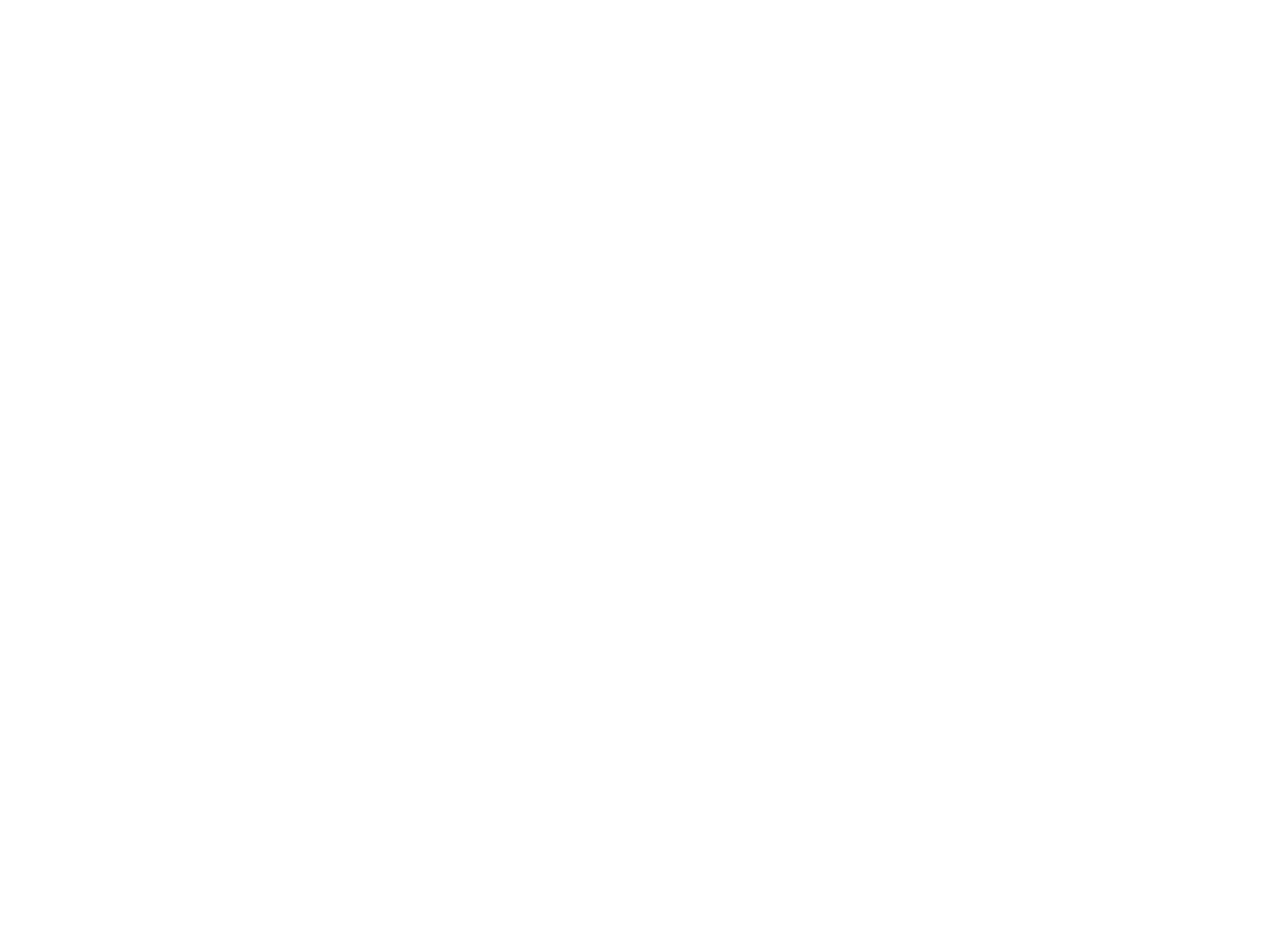
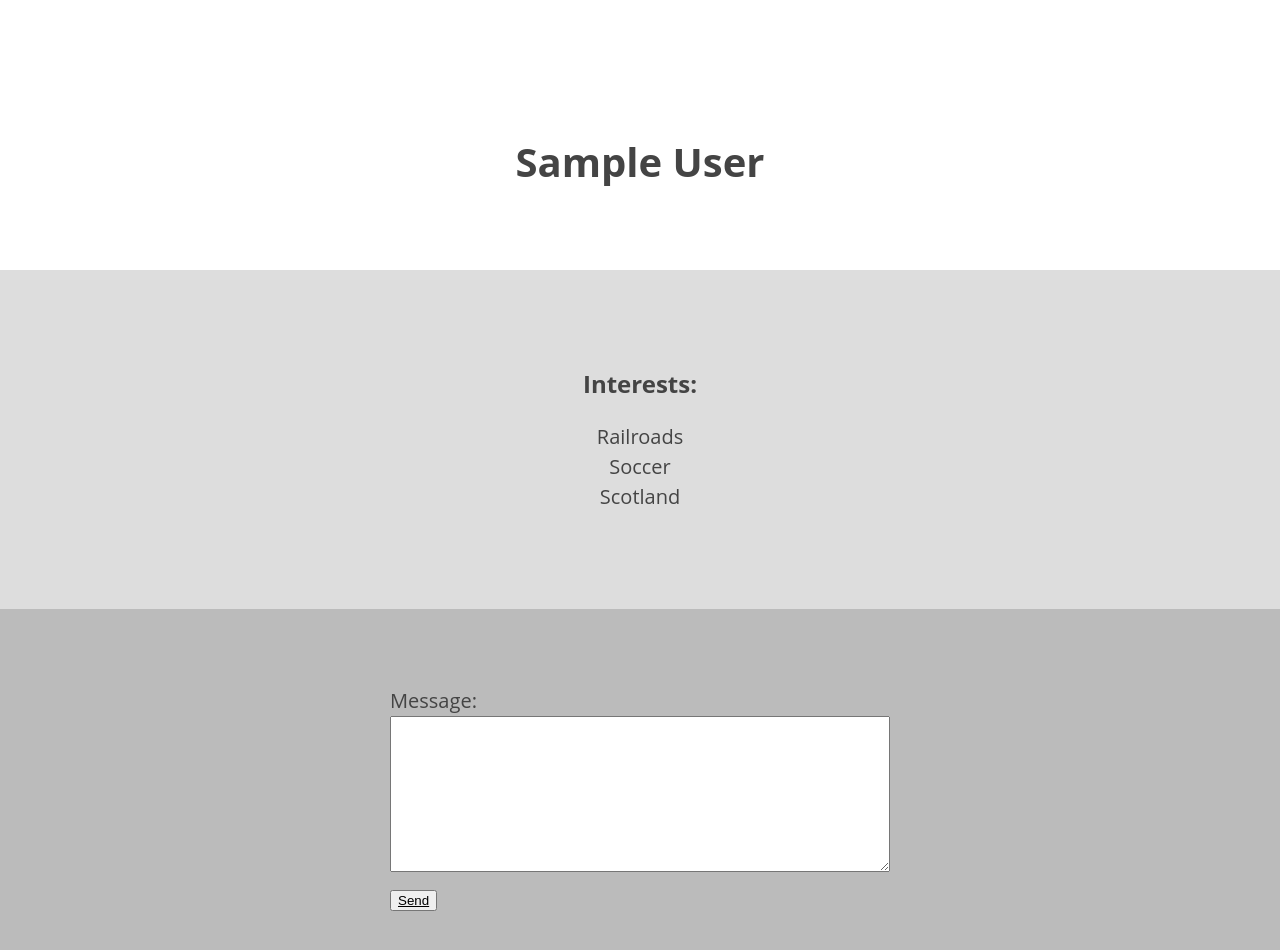
Before and after one commit to jmpainter/shared-interests-client, a React (Create React App) app: page /display-user/1 in a window 1280 px wide. Shown: the part 100-1050 px from the top of the page. Before the commit the page ends 800 px from the top, so only its background shows below. Built offline with nearby package versions, Linux system fonts and the light colour scheme.

Commit message:
added links for mockup

```diff
--- a/src/components/AddEditInterests.js
+++ b/src/components/AddEditInterests.js
@@ -2,6 +2,7 @@ import React from 'react';
 import './AddEditInterests.css';
 import EditInterests from './EditInterests';
 import AddInterest from './AddInterest';
+import { Link } from 'react-router-dom';
 import { connect } from 'react-redux';
 
 export function AddEditInterests(props) {
@@ -13,6 +14,7 @@ export function AddEditInterests(props) {
       <section>
         <EditInterests list={ props.interests } />
         <AddInterest />
+        <Link to="/dashboard">(Not implemented yet) Click to continue</Link>
       </section>
     </div>
   );
--- a/src/components/App.js
+++ b/src/components/App.js
@@ -7,6 +7,7 @@ import AddEditInterests from './AddEditInterests';
 import Dashboard from './Dashboard';
 import Conversation from './Conversation';
 import NavBar from './NavBar';
+import DisplayUser from './DisplayUser';
 import './App.css';
 
 export default function App(props) {
@@ -23,6 +24,7 @@ export default function App(props) {
           <Route exact path="/add-edit-interests" component={ AddEditInterests } />
           <Route exact path="/dashboard" component={ Dashboard } />
           <Route path="/conversation/:id" component={ Conversation } />
+          <Route path="/display-user/:id" component={ DisplayUser } />
         </main>
       </div>
     </Router>
--- a/src/components/CategoriesInterestsList.js
+++ b/src/components/CategoriesInterestsList.js
@@ -6,7 +6,7 @@ export default function CategoriesInterestsList(props) {
 
   const categoriesInterests = props.list.map(interest => {
     const users = interest.users.map(user => {
-      const userLink = '/conversation/' + user.id;
+      const userLink = '/display-user/' + user.id;
       return (
         <li key={ 'u' + user.id } ><Link to={ userLink } >{ user.screenName }</Link></li>
       )
--- a/src/components/Conversation.js
+++ b/src/components/Conversation.js
@@ -7,7 +7,8 @@ import { connect } from 'react-redux';
 
 export class Conversation extends React.Component {
   render() {
-    const conversation = this.props.conversations.find(conversation => conversation.id === parseInt(this.props.match.params.id, 10));
+    const conversationId = parseInt(this.props.match.params.id, 10);
+    const conversation = this.props.conversations.find(conversation => conversation.id === conversationId);
     return (
       <div className="conversation">
       <header>
--- a/src/components/Dashboard.js
+++ b/src/components/Dashboard.js
@@ -10,7 +10,7 @@ export function Dashboard(props) {
   return (
     <div className="dashboard">
       <header>
-        <h1>{ props.firstName + ' ' + props.lastName }</h1>
+        <h1>Dashboard</h1>
       </header>
 
       <section>
--- /dev/null
+++ b/src/components/DisplayUser.js
@@ -0,0 +1,24 @@
+import React from 'react';
+import './DisplayUser.css';
+import SendMessage from './SendMessage';
+
+export default function DisplayUser(props) {
+  return (
+    <div className="display-user">
+      <header>
+        <h1>Sample User</h1>
+      </header>
+      <section>
+        <h2>Interests:</h2>
+        <ul>
+          <li>Railroads</li>
+          <li>Soccer</li>
+          <li>Scotland</li>
+        </ul>
+      </section>
+      <section>
+        <SendMessage />
+      </section>
+    </div>
+  )
+}
--- a/src/components/Login.js
+++ b/src/components/Login.js
@@ -1,21 +1,28 @@
 import React from 'react';
 import './Login.css';
+import { Link } from 'react-router-dom';
 
-export default function Login(props) {
+export default class Login extends React.Component {
+  submit(event) {
+    event.preventDefault();
+  }
+
+  render() {
     return (
       <div className="login">
         <header>
           <h1>Log In</h1>
         </header>
         <section>
-        <form>
-          <label htmlFor="username">Username (for login):</label>
+          <form onSubmit={event => this.submit(event)}>
+            <label htmlFor="username">Username:</label>
             <input type="text" name="username" id="username" />
             <label htmlFor="password">Password:</label>
             <input type="text" name="password" id="password" />
-          <button>Submit</button>
+            <Link to="/dashboard"><button type="submit">Submit</button></Link>
           </form>
         </section>
       </div>
     );
   }
+}
--- a/src/components/Register.js
+++ b/src/components/Register.js
@@ -1,14 +1,19 @@
 import React from 'react';
 import './Register.css';
+import { Link } from 'react-router-dom';
 
-export default function Register(props) {
+export default class Register extends React.Component {
+  submit(event) {
+    event.preventDefault();
+  }
+  render() {
     return (
       <div className="register">
         <header>
           <h1>Register</h1>
         </header>
         <section>
-        <form>
+          <form onSubmit={event => this.submit(event)}>
             <label htmlFor="first-name">First Name:</label>
             <input type="text" name="first-name" id="first-name" />
             <label htmlFor="last-name">Last Name:</label>
@@ -21,9 +26,11 @@ export default function Register(props) {
             <input type="text" name="username" id="username" />
             <label htmlFor="password">Password:</label>
             <input type="text" name="password" id="password" />
-          <button>Submit</button>
+            <button type="submit">Submit</button>
+            <Link to="/add-edit-interests">Not implemented - continue</Link>
           </form>
         </section>
       </div>
     );
   }
+}
--- a/src/components/SendMessage.js
+++ b/src/components/SendMessage.js
@@ -1,14 +1,20 @@
 import React from 'react';
 import './SendMessage.css';
+import { Link } from 'react-router-dom';
 
-export default function SendMessage(props) {
+export default class SendMessage extends React.Component {
+  submit(event) {
+    event.preventDefault();
+  }
+  render() {
     return (
       <div className="send-message">
-      <form>
+        <form onSubmit={event => this.submit}>
           <label htmlFor="message">Message:</label>
           <textarea name="message" id="message" cols="30" rows="10"></textarea>
-        <button>Send</button>
+          <Link to="/dashboard"><button type="submit">Send</button></Link>
         </form>
       </div>
     );
   }
+}
--- a/src/index.css
+++ b/src/index.css
@@ -63,8 +63,8 @@ p + p {
 }
 
 form {
-  text-align: left;
   margin: auto;
+  max-width: 500px;
 }
 
 input, textarea {
@@ -78,6 +78,7 @@ input[type="number"] {
 
 label {
   display: block;
+  text-align: left;
 }
 
 .form-section {
@@ -108,6 +109,11 @@ button {
   margin: 5px auto;
 }
 
+button[type="submit"] {
+  text-align: left;
+  margin: 10px 0;
+}
+
 .user-name {
   margin-bottom: 0;
 }
```
Also changed, not shown: src/components/DisplayUser.css (added). Lines whose indentation alone changed are shown as unchanged.
